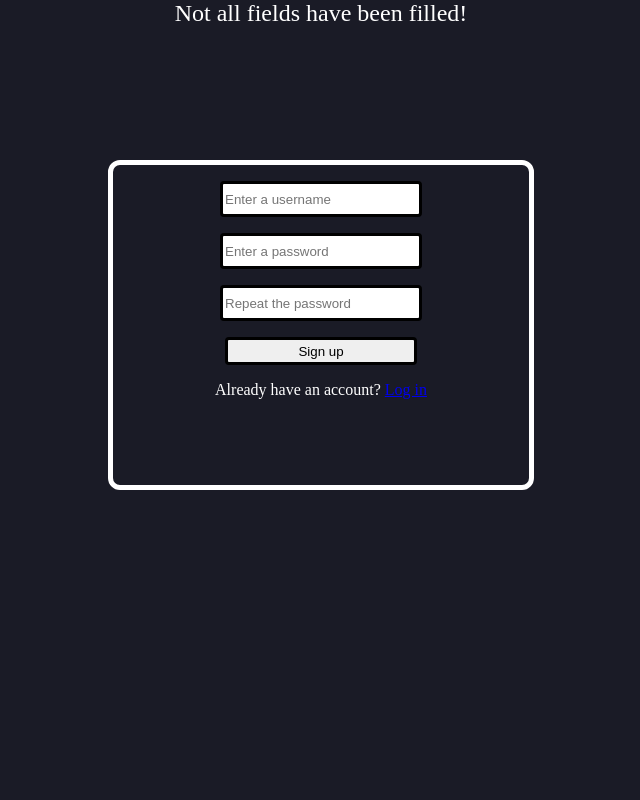
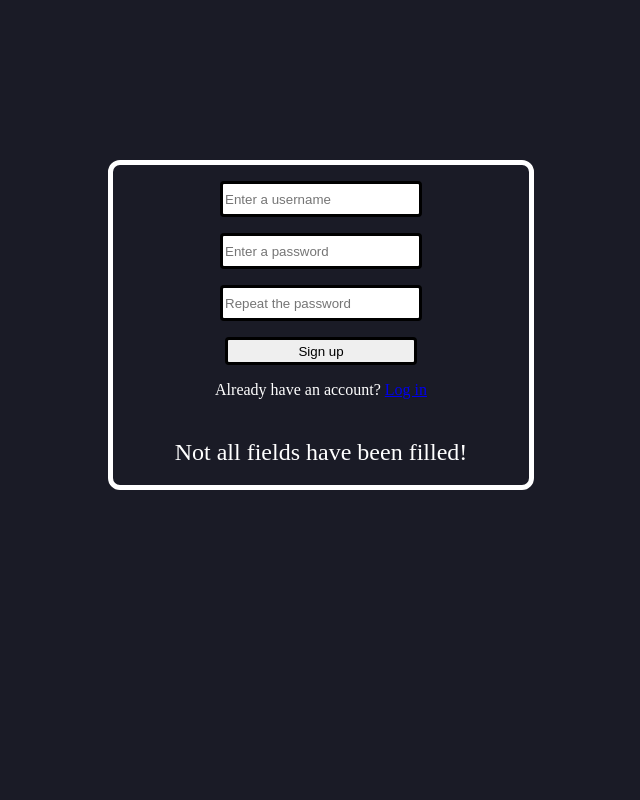
Before and after one commit to CookieKGcz/tumblregram, a PHP site: page /useradd.php in a window 1280 px wide. Shown: the whole page, without its empty margins (319-959 px from the left). Run offline with PHP 8.4, Linux system fonts and the light colour scheme; data that the repository does not hold is empty.

Commit message:
Mega husta bubble animace + error display

```diff
--- /dev/null
+++ b/bubble-animation.css
@@ -0,0 +1,45 @@
+@keyframes wave {
+  from, to {
+    transform: translate(-50%, 0%);
+  }
+
+  50% {
+    transform: translate(-50%, -20%);
+  }
+}
+
+body {
+  margin: 0px;
+}
+
+#bubble-wrapper {
+  height: 100%;
+  width: 100%;
+
+  position: fixed;
+  bottom: 0px;
+
+  overflow: hidden;
+  pointer-events: none;
+}
+
+.bubble {
+  height: max(300px, 50vw);
+  width: max(300px, 50vw);
+
+  background-color: aqua;
+  border-radius: 100%;
+
+  position: absolute;
+  left: 50%;
+  top: 100%;
+
+  animation: wave 1.5s ease-in-out infinite;
+}
+
+@media(prefers-reduced-motion) {
+  .bubble {
+    animation: none;
+    display: none;
+  }
+}
--- a/forms.css
+++ b/forms.css
@@ -21,7 +21,7 @@ body {
     align-items: center;
 }
 
-.form-input > *:not(:last-child) {
+.form-input > *:not(p) {
     margin-top: 1rem;
     width: 12rem;
     height: 1.75rem;
@@ -34,7 +34,12 @@ body {
     font-size: 1rem;
 }
 
-.error {
+.error-msg {
     font-size: 1.5rem;
     color: white;
 }
+
+button:hover {
+    cursor: pointer;
+    opacity: 0.8;
+}
--- a/index.php
+++ b/index.php
@@ -12,7 +12,6 @@ session_start();
     <link rel="icon" type="image/x-icon" href="imgs/logo.ico">
     <link rel="stylesheet" href="main.css">
 </head>
-
 <body>
     <div class="top-bar flex flex-dir-row just-cont-right">
         <img style="margin-left: 1rem;" src="imgs/logo.svg" height="80%">
--- a/log_in.php
+++ b/log_in.php
@@ -1,12 +1,15 @@
 <!DOCTYPE html>
+<div id="bubble-wrapper"></div>
 <html lang="en">
 <head>
+    <script src="scripts/bubble-animation.js"></script>
     <meta charset="UTF-8">
     <meta name="viewport" content="width=device-width, initial-scale=1.0">
     <title>Log in</title>
     <link rel="icon" type="image/x-icon" href="imgs/CCCCC.ico">
     <link rel="stylesheet" href="main.css">
     <link rel="stylesheet" href="forms.css">
+    <link rel="stylesheet" href="bubble-animation.css">
 </head>
 <body>
     <div class="form-background">
--- a/main.css
+++ b/main.css
@@ -18,10 +18,6 @@ body {
   background-color: #011936;
   align-items: center;
   grid-area: 1/1 /span 1 / span 3;
-}
-
-.name {
-  color: white;
 }
 
 .buttons > * {
@@ -54,25 +50,25 @@ main {
 }
 
 #sign-up {
-  background-color: aquamarine;
+  background-color: aqua;
   border: none;
   color: black;
   transition: box-shadow 0.15s;
 }
 
 #sign-up:hover {
-  box-shadow: 0 0 1.5rem aquamarine;
+  box-shadow: 0 0 1.5rem aqua;
   cursor: pointer;
 }
 
 #log-in {
   background-color: transparent;
-  border: 4px solid aquamarine;
-  color: aquamarine;
+  border: 4px solid aqua;
+  color: aqua;
   transition: box-shadow 0.15s;
 }
 
 #log-in:hover {
-  box-shadow: 0 0 1.5rem aquamarine;
+  box-shadow: 0 0 1.5rem aqua;
   cursor: pointer;
 }
--- /dev/null
+++ b/scripts/bubble-animation.js
@@ -0,0 +1,15 @@
+const wrapper = document.getElementById("bubble-wrapper");
+
+const animateBubble = x => {
+  const bubble = document.createElement("div");
+
+  bubble.className = "bubble";
+  bubble.style.left = `${x}px`;
+
+  wrapper.appendChild(bubble);
+
+  setTimeout(() => wrapper.removeChild(bubble), 1500);
+}
+window.onmousemove = e => animateBubble(e.clientX);
+
+//https://www.youtube.com/watch?v=VTw2cUVFl1c
--- /dev/null
+++ b/scripts/errorHandler.js
@@ -0,0 +1,6 @@
+let errorMessage = document.querySelector(".error-msg");
+let error;
+
+function setErrorMsg(error) {
+  errorMessage.textContent = error;
+}
--- a/sign_up.php
+++ b/sign_up.php
@@ -1,12 +1,15 @@
 <!DOCTYPE html>
+<div id="bubble-wrapper"></div>
 <html lang="en">
 <head>
+    <script src="scripts/bubble-animation.js"></script>
     <meta charset="UTF-8">
     <meta name="viewport" content="width=device-width, initial-scale=1.0">
     <title>Sign up</title>
     <link rel="icon" type="image/x-icon" href="imgs/CCCCC.ico">
     <link rel="stylesheet" href="main.css">
     <link rel="stylesheet" href="forms.css">
+    <link rel="stylesheet" href="bubble-animation.css">
 </head>
 <body>
     <div class="form-background">
@@ -17,7 +20,9 @@
 
             <button type="submit">Sign up</button>
             <p class="redirect">Already have an account? <a href="log_in.php">Log in</a></p>
+            <p class="error-msg"></p>
         </form>
     </div>
 </body>
 </html>
+<script src="scripts/errorHandler.js"></script>
--- a/useradd.php
+++ b/useradd.php
@@ -2,6 +2,9 @@
 session_start();
 require_once 'config.php';
 require_once 'sign_up.php';
+?>
+<script src="scripts/errorHandler.js"></script>
+<?php
 
 $username = $_POST['username'];
 $password = $_POST['password'];
@@ -19,22 +22,22 @@ if (!empty($username) && !empty($password) && !empty($repeatPassword)) {
         header("Location: index.php");
       } else {
         ?>
-        <span class="error"><?= "Password is invalid!" ?></span>
+        <script>setErrorMsg("Password is invalid!")</script>
         <?php
       }
     } else {
       ?>
-      <span class="error"><?= "Passwords are not the same!" ?></span>
+      <script>setErrorMsg("Passwords are not the same!")</script>
       <?php
     }
   } else {
     ?>
-    <span class="error"><?= "This username is already taken!" ?></span>
+    <script>setErrorMsg("This username is already taken!")</script>
     <?php
   }
 } else {
   ?>
-  <span class="error"><?= "Not all fields have been filled!" ?></span>
+  <script>setErrorMsg("Not all fields have been filled!")</script>
   <?php
 }
 function passwordValid(string $password): bool
```
